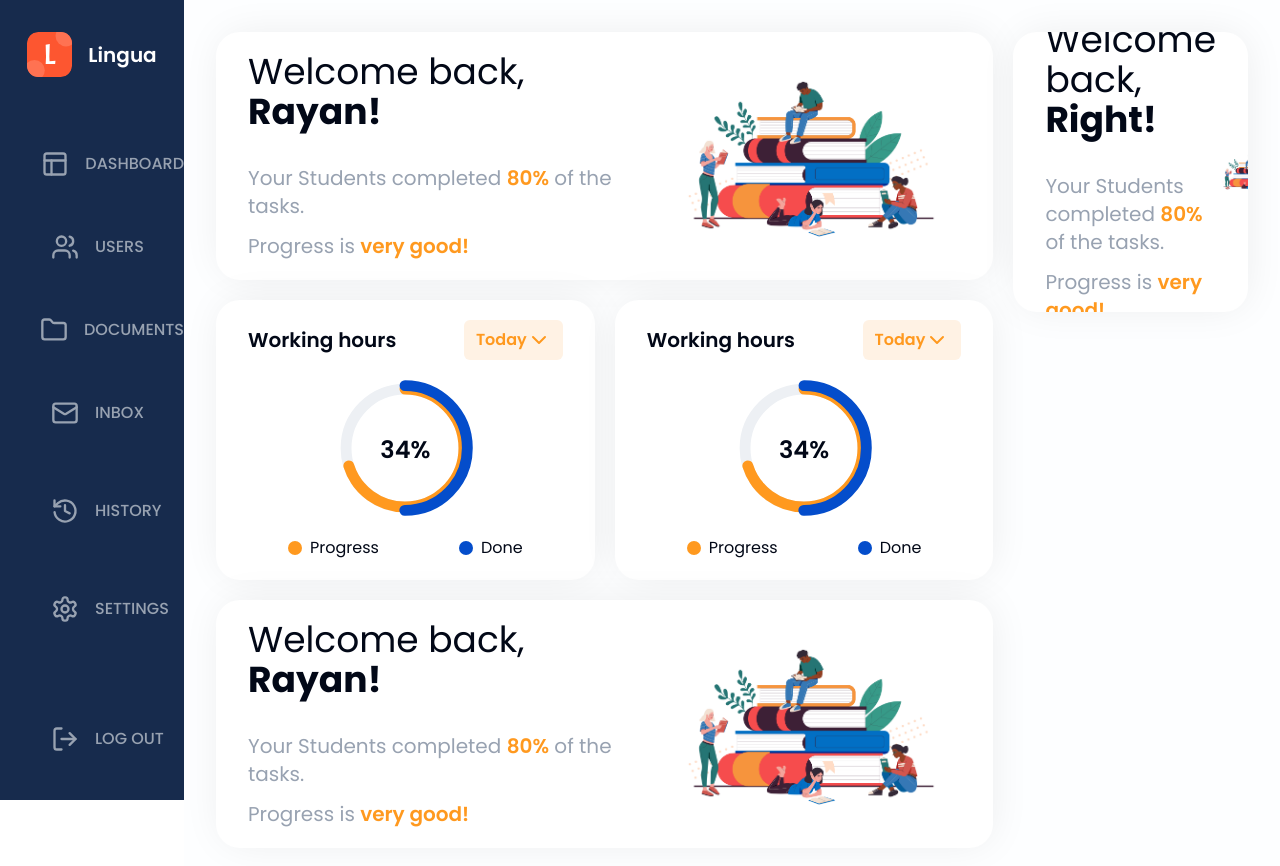
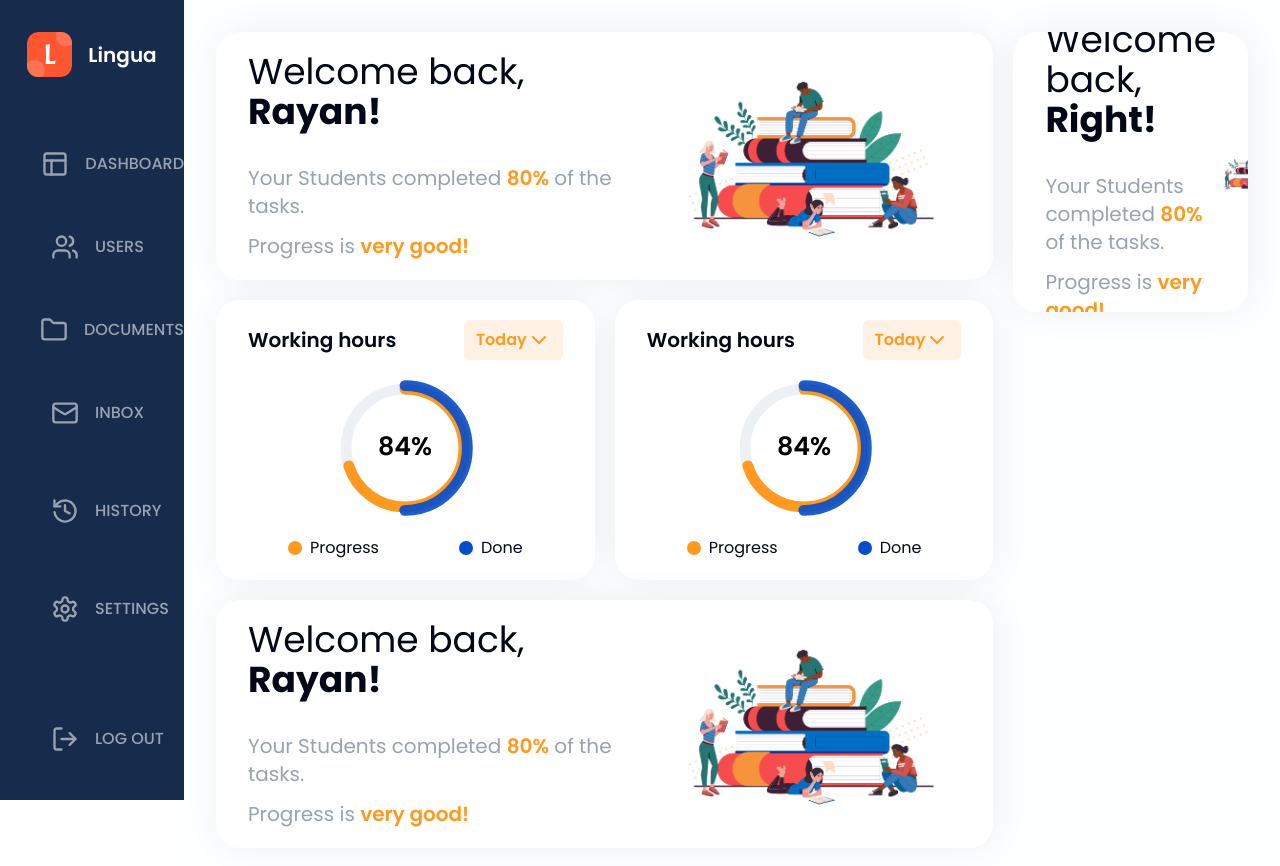
Before and after one commit to RAljowair/Masterworks_Assessment, a Next.js app: page /dashboard in a window 1280 px wide. Shown: the top 866 px of the page. Before the commit the page ends 800 px from the top, so only its background shows below. Built offline with nearby package versions, Linux system fonts and the light colour scheme.

Commit message:
update: animat 'workingHoures' progress bar

```diff
--- a/src/app/dashboard/layout.tsx
+++ b/src/app/dashboard/layout.tsx
@@ -4,7 +4,7 @@ import Sidebar from "@/components/sidebar";
 // making layout as a sidebar to route inside it's contnet
 export default function Dashbaord({ children }: { children: React.ReactNode }) {
   return (
-    <section className="dashboard-page flex flex-row-2 fixed top-0">
+    <section className="dashboard-page flex flex-row-2">
       <Sidebar />
       {/* main page content section */}
       <main className="dashboard-content w-full bg-[#FDFEFF] p-8">
--- a/src/app/layout.tsx
+++ b/src/app/layout.tsx
@@ -9,8 +9,8 @@ const poppins = Poppins({
 });
 
 export const metadata: Metadata = {
-  title: "Create Next App",
-  description: "Generated by create next app",
+  title: "Education Company",
+  description: "Makes Educationa easier",
 };
 
 export default function RootLayout({
--- a/src/components/workingHours.tsx
+++ b/src/components/workingHours.tsx
@@ -12,30 +12,24 @@ import { motion } from "framer-motion";
 
 const doneDraw = {
   hidden: { pathLength: 0, opacity: 0 },
-  visible: (i: number) => {
-    const delay = 1 + i * 0.5;
-    return {
+  visible: {
     pathLength: 0.5,
-      opacity: 1,
+    opacity: 0.9,
     transition: {
-        pathLength: { delay, type: "spring", duration: 1.5, bounce: 0 },
-        opacity: { delay, duration: 0.01 },
+      pathLength: { delay: 0.5, type: "spring", duration: 1.5, bounce: 0 },
+      opacity: { delay: 0.5, duration: 0.01 },
     },
-    };
   },
 };
 const progressDraw = {
   hidden: { pathLength: 0, opacity: 0 },
-  visible: (i: number) => {
-    const delay = 1 + i * 0.5;
-    return {
+  visible: {
     pathLength: 0.7,
     opacity: 1,
     transition: {
-        pathLength: { delay, type: "spring", duration: 1.5, bounce: 0 },
-        opacity: { delay, duration: 0.01 },
+      pathLength: { delay: 0.7, type: "spring", duration: 2, bounce: 0 },
+      opacity: { delay: 0.7, duration: 0.01 },
     },
-    };
   },
 };
 
@@ -57,14 +51,17 @@ export default function workingHours() {
           </Select>
         </div>
       </div>
-      <div className="absolute self-center top-1/2 translate-y-[-20%] font-semibold text-2xl">
-        34%
-      </div>
-      <motion.svg
-        className={"-rotate-90"}
-        viewBox="0 0 600 600"
-        initial="hidden"
-        animate="visible">
+
+      <motion.svg viewBox="0 0 600 600" initial="hidden" animate="visible">
+        <text
+          fill="#000000"
+          className="text-[7rem] font-semibold"
+          x="50%"
+          y="50%"
+          dominantBaseline="middle"
+          textAnchor="middle">
+          84%
+        </text>
         {/*circle progress bar background*/}
         <motion.circle
           className={"h-full w-full justify-center stroke-[3rem]"}
@@ -81,7 +78,9 @@ export default function workingHours() {
         />
         {/*circle progress bar for in progress tasks*/}
         <motion.circle
-          className={"h-full w-full justify-center stroke-[3rem]"}
+          className={
+            "h-full w-full justify-self-center stroke-[3rem] translate-y-full -rotate-90"
+          }
           style={{
             strokeLinecap: "round",
             fill: "transparent",
@@ -95,7 +94,9 @@ export default function workingHours() {
         />
         {/*circle progress bar for done tasks*/}
         <motion.circle
-          className={"h-full w-full justify-center stroke-[3rem]"}
+          className={
+            "h-full w-full justify-center stroke-[3rem] translate-y-full -rotate-90"
+          }
           style={{
             strokeLinecap: "round",
             fill: "transparent",
```
Lines whose indentation alone changed are shown as unchanged.
